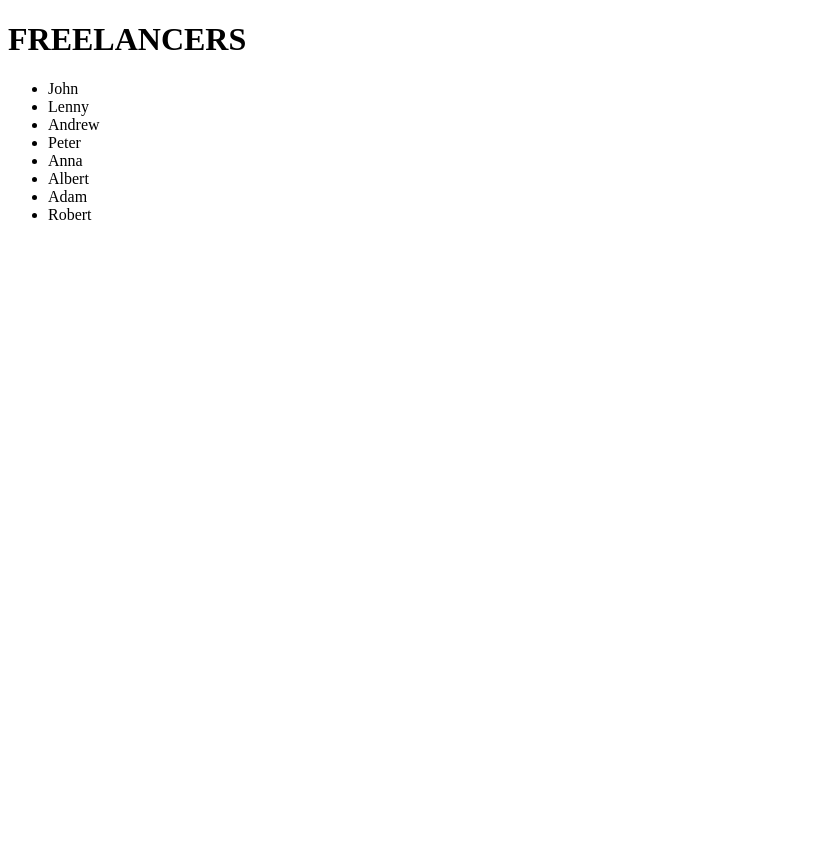
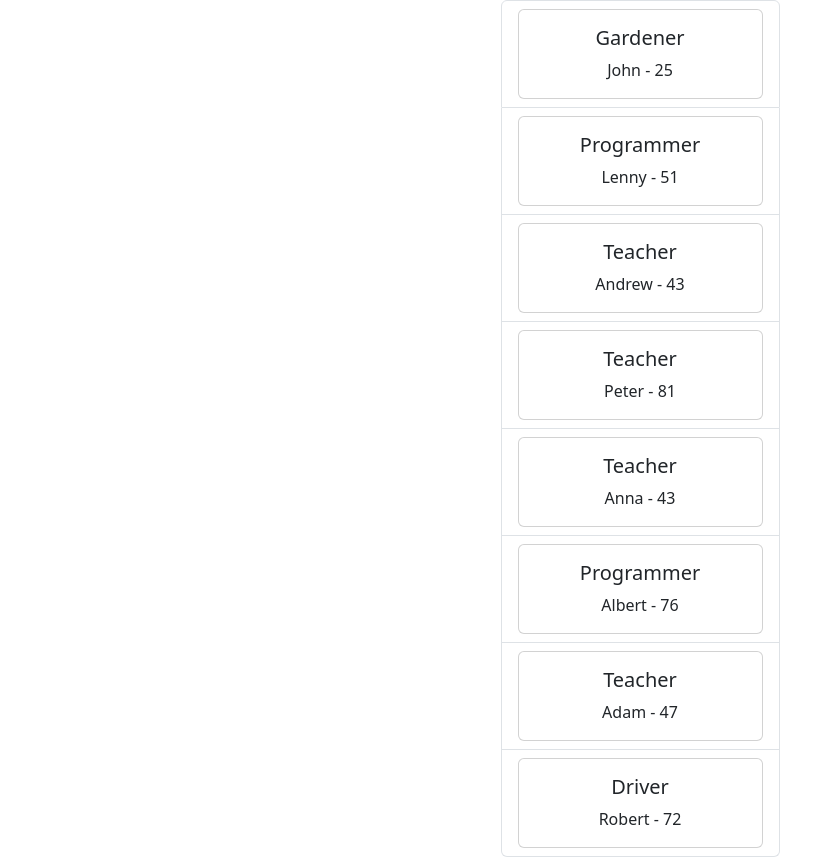
Before and after one commit to mccoycoding/block-20, a plain HTML site: page index.html in a window 1280 px wide. Shown: the whole page, without its empty margins (0-835 px from the left). Before the commit the page ends 800 px from the top, so only its background shows below. Drawn offline with nearby package versions, Linux system fonts and the light colour scheme.

Commit message:
styled webpage

```diff
--- a/index.html
+++ b/index.html
@@ -4,11 +4,13 @@
   <meta charset="UTF-8">
   <meta http-equiv="X-UA-Compatible" content="IE=edge">
   <meta name="viewport" content="width=device-width, initial-scale=1.0">
-
+  <link rel="stylesheet" href="style.css">
+  <link href="https://cdn.jsdelivr.net/npm/bootstrap@5.3.0-alpha3/dist/css/bootstrap.min.css" rel="stylesheet" integrity="sha384-KK94CHFLLe+nY2dmCWGMq91rCGa5gtU4mk92HdvYe+M/SXH301p5ILy+dN9+nJOZ" crossorigin="anonymous">
   <title>Freelancer Forum</title>
 </head>
 <body>
   <div id="root"></div>
   <script src="script.js"></script>
+  <script src="https://cdn.jsdelivr.net/npm/bootstrap@5.3.0-alpha3/dist/js/bootstrap.bundle.min.js" integrity="sha384-ENjdO4Dr2bkBIFxQpeoTz1HIcje39Wm4jDKdf19U8gI4ddQ3GYNS7NTKfAdVQSZe" crossorigin="anonymous"></script>
 </body>
 </html>
--- a/script.js
+++ b/script.js
@@ -9,6 +9,10 @@ const users = [
   { name: "Robert", age: 72, occupation: "driver" },
 ];
 
+function capitalLetter(str) {
+  return str.charAt(0).toUpperCase() + str.slice(1);
+}
+
 function main() {
   const h1 = document.createElement("h1");
   h1.id = "header"
@@ -16,8 +20,10 @@ function main() {
 
   const ul = document.createElement("ul");
   ul.id = "list"
+  ul.className = "list-group"
 
   const root = document.getElementById("root");
+  root.className = "container"
   root.appendChild(h1);
 
 
@@ -25,9 +31,27 @@ function main() {
   const list = document.getElementById("list")
 
   users.forEach(user => {
+    //Create elements for card
     const li = document.createElement("li");
-    li.innerHTML = user.name
-    list.appendChild(li);
+    const card = document.createElement("div");
+    const cardBody = document.createElement("div");
+    const cardTitle = document.createElement("h5");
+    const cardText = document.createElement("p");
+    //Assign bootstrap class names to elements
+    li.className = "list-group-item col-md-3 text-center"
+    card.className = "card"
+    cardBody.className = "card-body"
+    cardTitle.className = "card-title"
+    cardText.className = "card-text"
+
+    cardTitle.innerHTML = capitalLetter(user.occupation);
+    cardText.innerHTML = `${user.name} - ${user.age}`
+
+    list.appendChild(li)
+    li.appendChild(card);
+    card.appendChild(cardBody);
+    cardBody.appendChild(cardTitle);
+    cardBody.appendChild(cardText);
   })
 }
 
--- a/style.css
+++ b/style.css
@@ -0,0 +1,29 @@
+body {
+    display: flex;
+    justify-content: center;
+    align-items: center;
+    height: 100vh;
+}
+
+#root {
+    text-align: center;
+}
+
+.list-group {
+    display: flex;
+    flex-wrap: wrap;
+    justify-content: center;
+    align-items: center;
+    list-style: none;
+    padding: 0;
+}
+
+.list-group-item {
+    width: 200px;
+    border: 1px solid #ccc;
+    transition: background-color 0.3s;
+}
+
+.list-group-item:hover {
+  background-color: #f1f1f1;
+}
```
